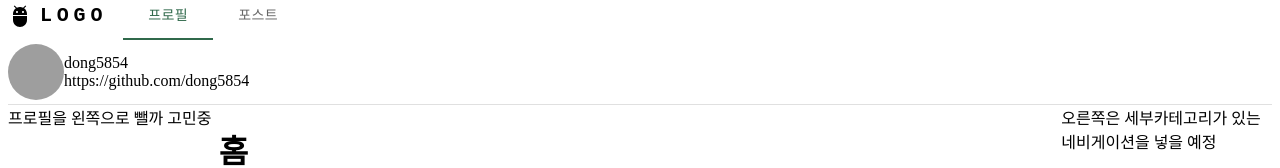
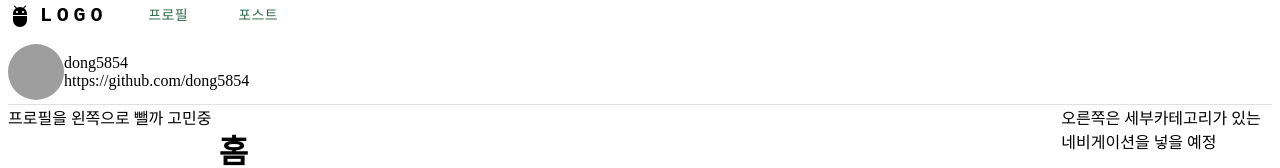
Before and after one commit to dong5854/dong5854.github.io, a React (Create React App) app: page / in a window 1280 px wide. Shown: the top 168 px of the page. Built offline with nearby package versions, Linux system fonts and the light colour scheme; grey boxes are pictures that could not be loaded.

Commit message:
refactor: url에 따라 탭 바뀌도록

```diff
--- a/src/components/Logo.js
+++ b/src/components/Logo.js
@@ -3,7 +3,7 @@ import AdbIcon from '@mui/icons-material/Adb';
 import Box from '@mui/material/Box';
 import Typography from '@mui/material/Typography';
 
-function Logo({navigate, setValue}) {
+function Logo({navigate}) {
   return (
     <Box
         component="div"
@@ -11,7 +11,6 @@ function Logo({navigate, setValue}) {
         alignItems="center"
         sx={{ cursor: 'pointer' }}
         onClick={() => {
-          setValue(-1);
           navigate('/');
         }}
     >
--- a/src/components/NavigationBar.js
+++ b/src/components/NavigationBar.js
@@ -8,8 +8,6 @@ import { useNavigate } from 'react-router-dom';
 function NavigationBar() {
   const navigate = useNavigate();
 
-  const [value, setValue] = React.useState(0);
-
   return (
     <Grid container spacing={2}>
         <Box
@@ -18,8 +16,8 @@ function NavigationBar() {
           alignItems="center"
           sx={{ cursor: 'pointer' }}
         >
-          <Logo xs={3} navigate={navigate} setValue={setValue}/>
-          <NavigationTabs xs={9} value={value} setValue={setValue} />
+          <Logo xs={3} navigate={navigate}/>
+          <NavigationTabs xs={9}/>
         </Box>
     </Grid>
   );
--- a/src/components/NavigationTabs.js
+++ b/src/components/NavigationTabs.js
@@ -2,21 +2,16 @@ import * as React from 'react';
 import Box from '@mui/material/Box';
 import Tabs from '@mui/material/Tabs';
 import Tab from '@mui/material/Tab';
-import { useNavigate } from 'react-router-dom';
+import { useNavigate, useLocation } from 'react-router-dom';
 
-function NavigationTabs({value, setValue}) {
-
-  const handleChange = (event, newValue) => {
-    setValue(newValue);
-  };
-
+function NavigationTabs() {
+  const pathname = useLocation().pathname;
   const navigate = useNavigate();
-
   return (
     <Box sx={{ width: '100%', bgcolor: 'background.paper' }}>
-      <Tabs value={value === -1 ? false : value} onChange={handleChange} centered>
-        <Tab label="프로필" onClick={() => navigate('/profile')}/>
-        <Tab label="포스트" onClick={() => navigate('/posts')}/>
+      <Tabs value={pathname === '/' ? false : pathname} centered>
+        <Tab label="프로필" onClick={() => navigate('/profile')} value={pathname.startsWith('/profile') ? '/profile' : false}/>
+        <Tab label="포스트" onClick={() => navigate('/posts')} value={pathname.startsWith('/posts') ? '/posts' : false}/>
       </Tabs>
     </Box>
   );
```
